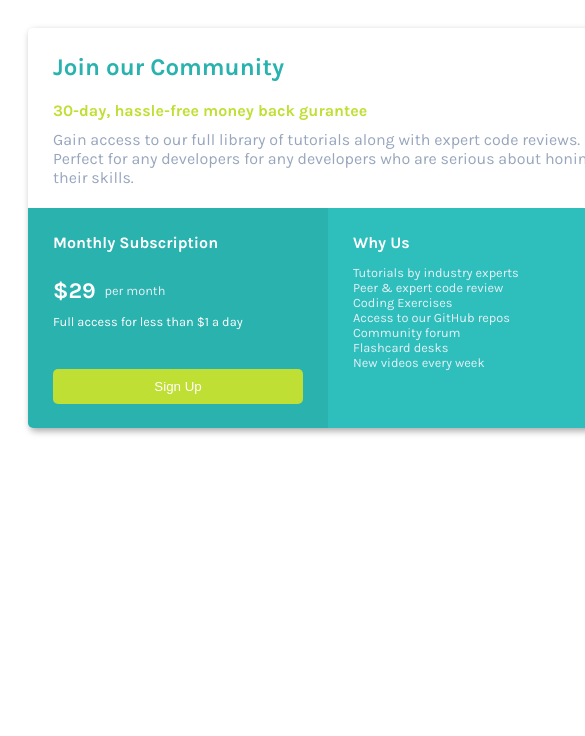
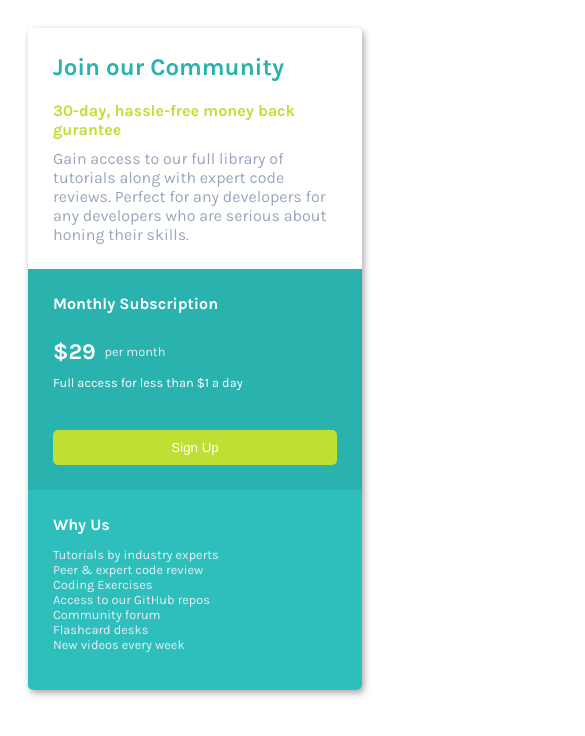
Before and after one commit to Jimit1512/pricing_card_frontend_mentor_challenge_newbie, a plain HTML site: page index.html in a window 390 px wide. Shown: the top 736 px of the page, 585 px wide, since content can reach past the window. Drawn offline with Linux system fonts and the light colour scheme.

Commit message:
Update style.css

```diff
--- a/style.css
+++ b/style.css
@@ -19,7 +19,7 @@ h2,h4,p{
 
 .card{
     box-shadow: 2px 3px 7px 0px rgba(0,0,0,0.35);
-    width: 600px;
+    width: 576px;
     height: 400px;
     border-radius: 5px;
     overflow: hidden;
@@ -118,3 +118,9 @@ button:hover{
     color: #e5eff5;
     font-size: 0.8rem;
 }
+@media(max-width:585px){
+    #bls,#brs,.card{
+        width: 100%;
+        height: auto;
+    }
+}
```
